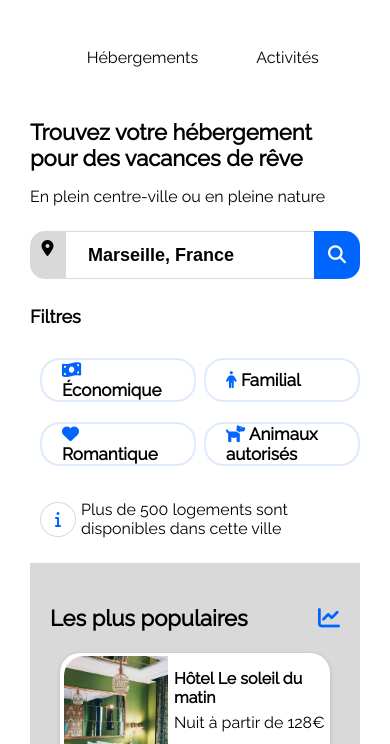
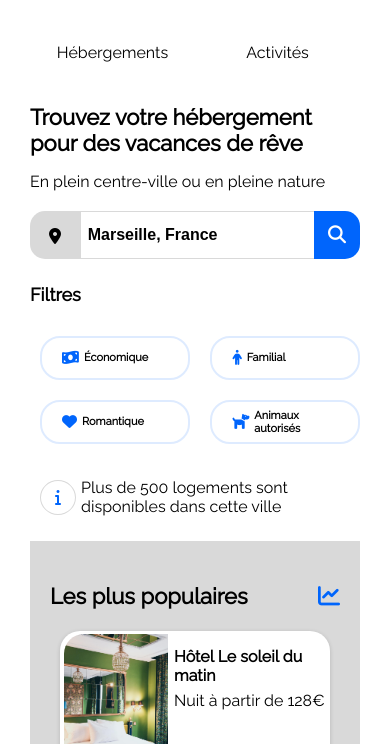
Before and after one commit to TheoGuegan/Booki, a plain HTML site: page index.html in a window 390 px wide. Shown: the part 58-802 px from the top of the page. Drawn offline with Linux system fonts and the light colour scheme.

Commit message:
modification nav MQ portable (border bottom + margin nav), modif padding placeholder mq port + font size, modif font size + icons + size boutons filtres

```diff
--- a/CSS/mqport.css
+++ b/CSS/mqport.css
@@ -1,6 +1,4 @@
 @media all and (max-width: 767px) {
-
-
 
 header {
     display: block;
@@ -12,32 +10,58 @@ header {
     justify-content: center;
 }
 
+#conteneurlinav {
+    padding: 0;
+    display: flex;
+    justify-content: space-around;
+    width: 100%;
+}
+
 nav {
-    display: flex;
-    justify-content: space-between;
-    /* width: 100%; */
+    margin-top: 20px;
+    margin-bottom: -20px;
 }
 
 .lianav {
-    /* width: 100%; */
     display: flex;
-    /* margin: 30px 0 0 0; */
     justify-content: center;
     height: 40px;
+    padding-left: 0;
 }
 
 .anav {
     height: auto;
+    padding-top: 0;
 }
 .lianav :hover {
     border-bottom: 2px solid #0065FC;
-    padding-bottom: 10px;
-    padding-top: 0;
     border-top: none;
 }
 
+#textehaut {
+    margin-top: 0;
+    margin-bottom: 20px;
+}
+
 #loupeicone {
-    display: block;
+    display: flex;
+    align-items: baseline;
+}
+
+#destination {
+    font-size: 16px;
+}
+
+#conteneurdotbdr {
+    width: 50px;
+    min-width: 50px;
+    height: 48px;
+    background-color: #D9D9D9;
+    border-radius: 15px 0PX 0PX 15PX;
+}
+
+::placeholder {
+    padding-left: 2%;
 }
 
 #btnrechercher {
@@ -55,8 +79,18 @@ nav {
 }
 
 .libtnfiltres {
-width: 35%;
-margin: 0;
+    width: 33%;
+    margin: 0;
+    font-size: 11px;
+}
+
+.iconebtnfiltres{
+    font-size: 15px;
+    margin-right: 5px;
+}
+
+.textbtnfiltres p {
+    font-size: 11px;
 }
 
 #divinfo {
--- a/CSS/style.css
+++ b/CSS/style.css
@@ -120,7 +120,6 @@ nav {
     font-size: 18px;
     font-weight: bold;
     border: 1px solid #D9D9D9;
-    outline: none;
     color: black;
     width: 100%;
 }
@@ -146,14 +145,6 @@ nav {
     display: none;
 }
 
-#formbdr {
-    height: 50px;
-    width: auto;
-    display: flex;
-}
-#formbdr2 {
-    margin-top: 0%;
-}
 
 /* ------- barre de filtres ------- */
 
@@ -186,9 +177,14 @@ nav {
     background-color: #DEEBFF;
 }
 
-.btnfiltres i {
+.btnfiltres {
+    display: flex;
+    align-items: center;
+}
+
+.iconebtnfiltres {
     color:#0065FC;
-    /* margin-right: 10px; */
+    margin-right: 5px;
 }
 
 #divinfo {
--- a/index.html
+++ b/index.html
@@ -42,7 +42,7 @@
             </div>
             <div id="formbdr">
                 <form method="post" action="">
-                    <p id="formbdr2"> <label for="destination"></label> <input type="text" name="destination" id="destination" placeholder="Marseille, France" size="30" maxlength="25"></p>
+                    <label for="destination"></label> <input type="text" name="destination" id="destination" placeholder="Marseille, France" size="30" maxlength="25">
                 </form>
             </div>
             <div id="buttonbdr">
@@ -57,10 +57,46 @@
             </div>
             <div>
                 <ul id="divbtnfiltres">
-                    <li class="libtnfiltres"><div class="btnfiltres"> <i class="fa-solid fa-money-bill-wave"></i> &Eacute;conomique</div> </li>
-                    <li class="libtnfiltres"><div class="btnfiltres"><i class="fa-solid fa-person"></i> Familial</div></li>
-                    <li class="libtnfiltres"><div class="btnfiltres"><i class="fa-solid fa-heart"></i> Romantique</div></li>
-                    <li class="libtnfiltres"><div class="btnfiltres"><i class="fa-solid fa-dog"></i> Animaux autorisés</div></li>
+                    <li class="libtnfiltres">
+                        <div class="btnfiltres">
+                            <div class="iconebtnfiltres">
+                                <i class="fa-solid fa-money-bill-wave"></i>
+                            </div>
+                            <div class="textbtnfiltres">
+                                <p> &Eacute;conomique</p>
+                            </div>
+                        </div>
+                    </li>
+                    <li class="libtnfiltres">
+                        <div class="btnfiltres">
+                            <div class="iconebtnfiltres">
+                                <i class="fa-solid fa-person"></i>
+                            </div>
+                            <div class="textbtnfiltres">
+                                <p>Familial</p>
+                            </div>
+                        </div>
+                    </li>
+                    <li class="libtnfiltres">
+                        <div class="btnfiltres">
+                            <div class="iconebtnfiltres">
+                                <i class="fa-solid fa-heart"></i>
+                            </div>
+                            <div class="textbtnfiltres">
+                                <p>Romantique</p>
+                            </div>
+                        </div>
+                    </li>
+                    <li class="libtnfiltres">
+                        <div class="btnfiltres">
+                            <div class="iconebtnfiltres">
+                                <i class="fa-solid fa-dog"></i>
+                            </div>
+                            <div class="textbtnfiltres">
+                                <p>Animaux autorisés</p>
+                            </div>
+                        </div>
+                    </li>
                 </ul>
             </div>
         </div>
@@ -294,8 +330,6 @@
 </body>
 </html>
 
-
-
 <!-- ------------------------questions----------------------- -->
 <!--
 comment faire le border top du nav ?
```
Also changed, not shown: 1 other file.
